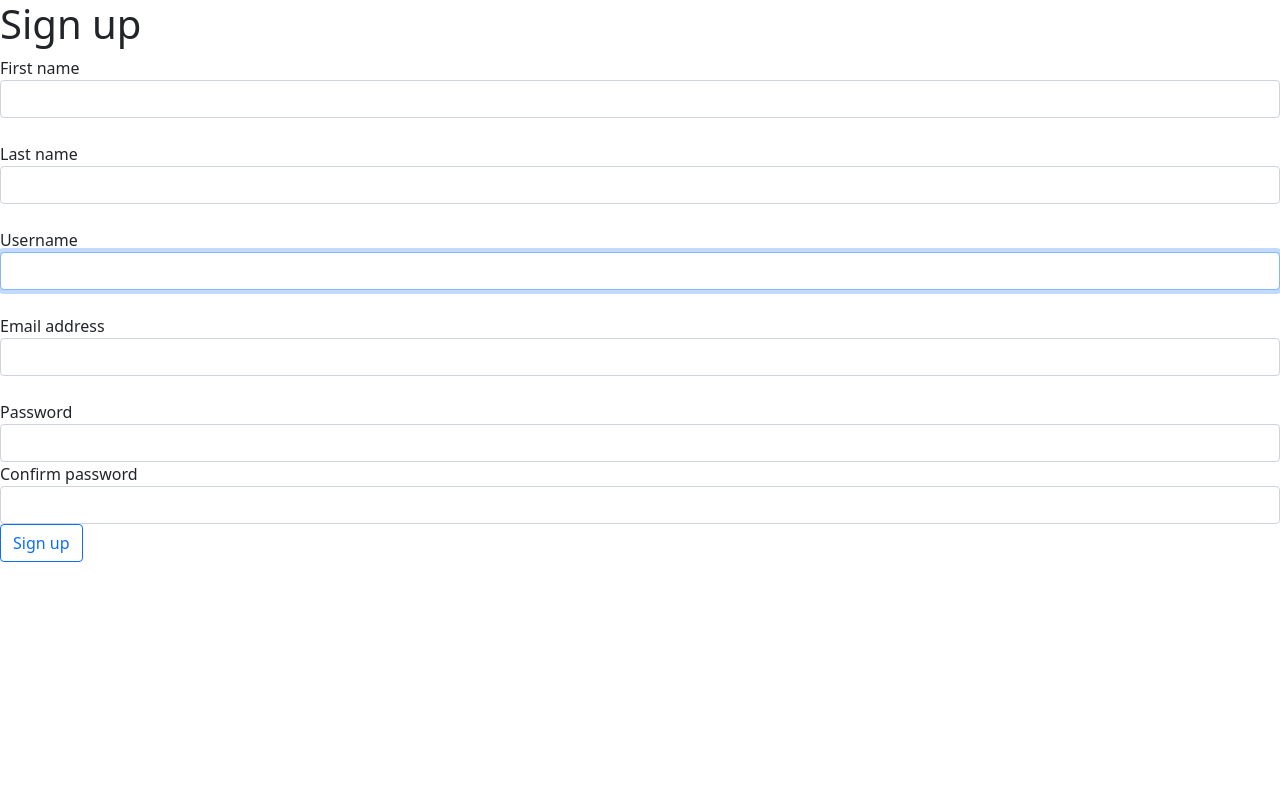
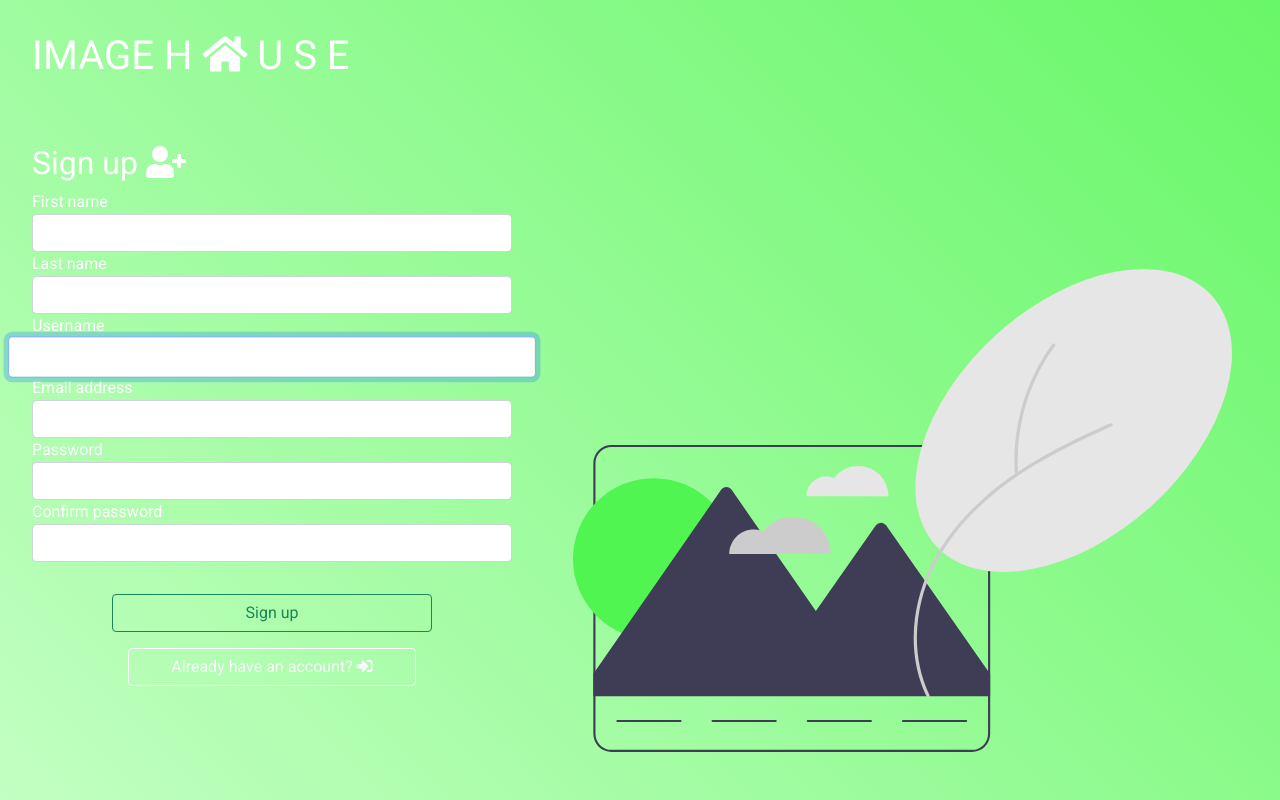
Before and after one commit to FMularski/image-house, a Django app: page /sign_up/ in a window 1280 px wide. Run offline with Django 3.2, Linux system fonts and the light colour scheme.

Commit message:
styled sign in and sign up templates

```diff
--- a/images/forms.py
+++ b/images/forms.py
@@ -6,21 +6,25 @@ from . import models
 
 class SignUpForm(UserCreationForm):
 
-    password1 = forms.CharField(label='Password', max_length=255, widget=forms.PasswordInput(attrs={'class': 'form-control'}))
-    password2 = forms.CharField(label='Confirm password', max_length=255, widget=forms.PasswordInput(attrs={'class': 'form-control'}))
+    password1 = forms.CharField(label='Password',
+        max_length=255, widget=forms.PasswordInput(attrs={'class': 'form-control hover-scale'}))
+    password2 = forms.CharField(label='Confirm password',
+        max_length=255, widget=forms.PasswordInput(attrs={'class': 'form-control hover-scale'}))
 
     class Meta:
         model = get_user_model()
         fields = 'username', 'first_name', 'last_name', 'email'
 
         widgets = {
-            'username': forms.TextInput(attrs={'class': 'form-control'}),
-            'first_name': forms.TextInput(attrs={'class': 'form-control'}),
-            'last_name': forms.TextInput(attrs={'class': 'form-control'}),
-            'email': forms.EmailInput(attrs={'class': 'form-control'}),
+            'username': forms.TextInput(attrs={'class': 'form-control hover-scale'}),
+            'first_name': forms.TextInput(attrs={'class': 'form-control hover-scale'}),
+            'last_name': forms.TextInput(attrs={'class': 'form-control hover-scale'}),
+            'email': forms.EmailInput(attrs={'class': 'form-control hover-scale'}),
         }
 
 
 class SignInForm(AuthenticationForm):
-    username = forms.CharField(max_length=255, widget=forms.TextInput(attrs={'class': 'form-control'}))
-    password = forms.CharField(max_length=255, widget=forms.PasswordInput(attrs={'class': 'form-control'}))
+    username = forms.CharField(max_length=255,
+        widget=forms.TextInput(attrs={'class': 'form-control hover-scale'}))
+    password = forms.CharField(max_length=255,
+        widget=forms.PasswordInput(attrs={'class': 'form-control hover-scale'}))
--- /dev/null
+++ b/images/static/images/css/sign_up.css
@@ -0,0 +1,65 @@
+body {
+  background: linear-gradient(45deg, #51f551, #c4ffc4, #51f551, #c4ffc4);
+  -webkit-animation: gradient 10s ease infinite;
+          animation: gradient 10s ease infinite;
+  background-size: 400% 400%;
+  color: white;
+}
+
+h1 {
+  padding: 2rem;
+}
+
+h1 span {
+  border-bottom: 3px solid white;
+}
+
+form {
+  width: 30rem;
+  margin: 2rem;
+}
+
+form input {
+  margin: 0;
+}
+
+form input[type='submit'] {
+  width: 20rem;
+  display: block;
+  margin: 2rem auto auto auto;
+}
+
+form p a {
+  width: 60%;
+}
+
+img {
+  position: absolute;
+  right: 3rem;
+  bottom: 3rem;
+}
+
+@-webkit-keyframes gradient {
+  0% {
+    background-position: 0% 50%;
+  }
+  50% {
+    background-position: 100% 50%;
+  }
+  100% {
+    background-position: 0% 50%;
+  }
+}
+
+@keyframes gradient {
+  0% {
+    background-position: 0% 50%;
+  }
+  50% {
+    background-position: 100% 50%;
+  }
+  100% {
+    background-position: 0% 50%;
+  }
+}
+/*# sourceMappingURL=sign_up.css.map */
--- /dev/null
+++ b/images/static/images/css/sign_up.scss
@@ -0,0 +1,56 @@
+$bg-color1: rgb(81, 245, 81);
+$bg-color2: rgb(196, 255, 196);
+
+body {
+    background: linear-gradient(45deg, $bg-color1,  $bg-color2, $bg-color1,  $bg-color2);
+    animation: gradient 10s ease infinite;
+    background-size: 400% 400%;
+    color: white;
+}
+
+h1 {
+    padding: 2rem;
+    span {
+        border-bottom: 3px solid white;
+    }
+}
+
+form {
+    width: 30rem;
+    margin: 2rem;
+
+    input{
+        margin: 0;
+    }
+
+    input[type='submit'] {
+        width: 20rem;
+        display: block;
+        margin: 2rem auto auto auto;
+    }
+
+    p {
+        a {
+            width: 60%;
+        }
+    }
+}
+
+img {
+    position: absolute;
+    right: 3rem;
+    bottom: 3rem;
+}
+
+
+@keyframes gradient {
+	0% {
+		background-position: 0% 50%;
+	}
+	50% {
+		background-position: 100% 50%;
+	}
+	100% {
+		background-position: 0% 50%;
+	}
+}
--- /dev/null
+++ b/images/static/images/css/style.css
@@ -0,0 +1,80 @@
+@import url("https://fonts.googleapis.com/css2?family=Roboto:wght@100;400;700&display=swap");
+* {
+  margin: 0;
+  padding: 0;
+  -webkit-box-sizing: border-box;
+          box-sizing: border-box;
+  font-family: 'Roboto', sans-serif;
+}
+
+.flex-evenly {
+  display: -webkit-box;
+  display: -ms-flexbox;
+  display: flex;
+  -webkit-box-pack: space-evenly;
+      -ms-flex-pack: space-evenly;
+          justify-content: space-evenly;
+  -webkit-box-align: center;
+      -ms-flex-align: center;
+          align-items: center;
+}
+
+.hover-scale {
+  -webkit-transition: all 0.3s ease;
+  transition: all 0.3s ease;
+}
+
+.hover-scale:hover, .hover-scale:focus {
+  -webkit-transform: scale(1.1);
+          transform: scale(1.1);
+}
+
+div#messages, div#form-errors {
+  position: fixed;
+  top: 3rem;
+  right: 3rem;
+  width: 25rem;
+  z-index: 1000;
+  -webkit-transition: all 0.3s ease;
+  transition: all 0.3s ease;
+  -webkit-animation: flash-msg-animation .5s ease;
+          animation: flash-msg-animation .5s ease;
+}
+
+div#messages div.flash-msg, div#form-errors div.flash-msg {
+  border-radius: 1rem;
+  padding: 2rem;
+  font-weight: bold;
+  margin-bottom: 1.2rem;
+}
+
+div#messages div.flash-msg.error-msg, div#form-errors div.flash-msg.error-msg {
+  background: rgba(255, 0, 0, 0.582);
+  -webkit-box-shadow: rgba(167, 1, 1, 0.582) 0.5rem 0.5rem;
+          box-shadow: rgba(167, 1, 1, 0.582) 0.5rem 0.5rem;
+}
+
+div#messages div.flash-msg.success-msg, div#form-errors div.flash-msg.success-msg {
+  background: rgba(0, 255, 0, 0.582);
+  -webkit-box-shadow: rgba(0, 150, 0, 0.582) 0.5rem 0.5rem;
+          box-shadow: rgba(0, 150, 0, 0.582) 0.5rem 0.5rem;
+}
+
+@-webkit-keyframes flash-msg-animation {
+  from {
+    top: -100%;
+  }
+  to {
+    top: 3rem;
+  }
+}
+
+@keyframes flash-msg-animation {
+  from {
+    top: -100%;
+  }
+  to {
+    top: 3rem;
+  }
+}
+/*# sourceMappingURL=style.css.map */
--- /dev/null
+++ b/images/static/images/css/style.scss
@@ -0,0 +1,57 @@
+@import url('https://fonts.googleapis.com/css2?family=Roboto:wght@100;400;700&display=swap');
+
+* {
+    margin: 0;
+    padding: 0;
+    box-sizing: border-box;
+    font-family: 'Roboto', sans-serif;
+}
+
+.flex-evenly {
+    display: flex;
+    justify-content: space-evenly;
+    align-items: center;
+}
+
+.hover-scale {
+    transition: all 0.3s ease;
+    &:hover, &:focus {
+        transform: scale(1.1);
+    }
+}
+
+div#messages, div#form-errors {
+    position: fixed;
+    top: 3rem;
+    right: 3rem;
+    width: 25rem;
+    z-index: 1000;
+
+    transition: all 0.3s ease;
+    animation: flash-msg-animation .5s ease;
+
+    div.flash-msg {
+        border-radius: 1rem;
+        padding: 2rem;
+        font-weight: bold;
+        margin-bottom: 1.2rem;
+
+        &.error-msg {
+            background: rgba(255, 0, 0, 0.582);
+            box-shadow: rgba(167, 1, 1, 0.582) .5rem .5rem;
+        }
+
+        &.success-msg {
+            background: rgba(0, 255, 0, 0.582);
+            box-shadow: rgba(0, 150, 0, 0.582) .5rem .5rem;
+        }
+    }
+}
+
+@keyframes flash-msg-animation {
+    from {
+        top: -100%;
+    } to {
+        top: 3rem;
+    }
+}
--- a/images/templates/images/sign_up.html
+++ b/images/templates/images/sign_up.html
@@ -1,22 +1,32 @@
 {% extends 'base.html' %}
+{% load static %}
+
+{% block link %}
+    <link rel="stylesheet" href="{% static '/images/css/sign_up.css' %}">
+{% endblock %}
 
 {% block title %} Image House | Sign Up {% endblock %}
 
+{% block header %}
+    <h1>IMAGE H <i class="fas fa-home"></i> U S E </h1>
+{% endblock %}
+
 {% block main %}
-    <h1>Sign up</h1>
+
     <form action="" method="POST" id="sign-up-form">
+        <h2>Sign up <i class="fas fa-user-plus"></i></h1>
         {% csrf_token %}
         {{form.first_name.label}}
-        {{form.first_name}} <br>
+        {{form.first_name}}
 
         {{form.last_name.label}}
-        {{form.last_name}} <br>
+        {{form.last_name}}
 
         {{form.username.label}}
-        {{form.username}} <br>
+        {{form.username}}
 
         {{form.email.label}}
-        {{form.email}} <br>
+        {{form.email}}
 
         {{form.password1.label}}
         {{form.password1}}
@@ -24,7 +34,12 @@
         {{form.password2.label}}
         {{form.password2}}
 
-        <input type="submit" value="Sign up" class="btn btn-outline-primary">
+        <input type="submit" value="Sign up" class="btn btn-outline-success">
+        <p class="my-3 flex-evenly">
+            <a href="{% url 'sign_in' %}" class="btn btn-outline-light hover-scale">Already have an account? <i class="fas fa-sign-in-alt"></i></a>
+        </p>
     </form>
 
+    <img src="{% static '/images/img/sign-up-img.svg' %}" alt="">
+
 {% endblock %}
--- a/images/views.py
+++ b/images/views.py
@@ -15,6 +15,8 @@ def sign_in(request):
             user = form.user_cache
             login(request, user)
             return redirect(reverse('home', ))
+
+        messages.error(request, 'Invalid credentials.')
 
     context = {'form': form}
     return render(request, 'images/sign_in.html', context)
--- a/templates/base.html
+++ b/templates/base.html
@@ -1,3 +1,4 @@
+{% load static %}
 <!doctype html>
 <html lang="en">
   <head>
@@ -6,13 +7,32 @@
     <meta name="viewport" content="width=device-width, initial-scale=1">
 
     <!-- Bootstrap CSS -->
+    <link rel="stylesheet" href="https://cdnjs.cloudflare.com/ajax/libs/font-awesome/5.15.4/css/all.min.css" integrity="sha512-1ycn6IcaQQ40/MKBW2W4Rhis/DbILU74C1vSrLJxCq57o941Ym01SwNsOMqvEBFlcgUa6xLiPY/NS5R+E6ztJQ==" crossorigin="anonymous" referrerpolicy="no-referrer" />
     <link href="https://cdn.jsdelivr.net/npm/bootstrap@5.1.1/dist/css/bootstrap.min.css" rel="stylesheet" integrity="sha384-F3w7mX95PdgyTmZZMECAngseQB83DfGTowi0iMjiWaeVhAn4FJkqJByhZMI3AhiU" crossorigin="anonymous">
-
+    <link rel="stylesheet" href="{% static '/images/css/style.css' %}">
     {% block link %}{% endblock %}
 
     <title>{% block title %}{% endblock %}</title>
   </head>
   <body>
+
+    <div id="messages">
+      {% for message in messages %}
+        {% if message.tags == 'error' %}
+          <div class="flash-msg error-msg"><i class="fas fa-bomb"></i> {{message}}</div>
+        {% elif message.tags == 'success' %}
+          <div class="flash-msg success-msg"><i class="fas fa-check-square"></i> {{message}}</div>
+        {% endif %}
+      {% endfor %}
+    </div>
+
+    <div id="form-errors">
+      {% for field in form %}
+        {% for error in field.errors %}
+          <div class="flash-msg error-msg"><i class="fas fa-bomb"></i> {{error}}</div>
+        {% endfor %}
+      {% endfor %}
+    </div>
 
     {% block header %}{% endblock %}
     {% block main %}{% endblock %}
```
Also changed, not shown: images/static/images/css/sign_in.css (added, +61 -0 lines), images/static/images/css/sign_in.scss (added, +49 -0 lines), images/templates/images/sign_in.html (+17 -7 lines), images/static/images/img/sign-in-img.svg (added), images/static/images/img/sign-up-img.svg (added), 3 other files.
